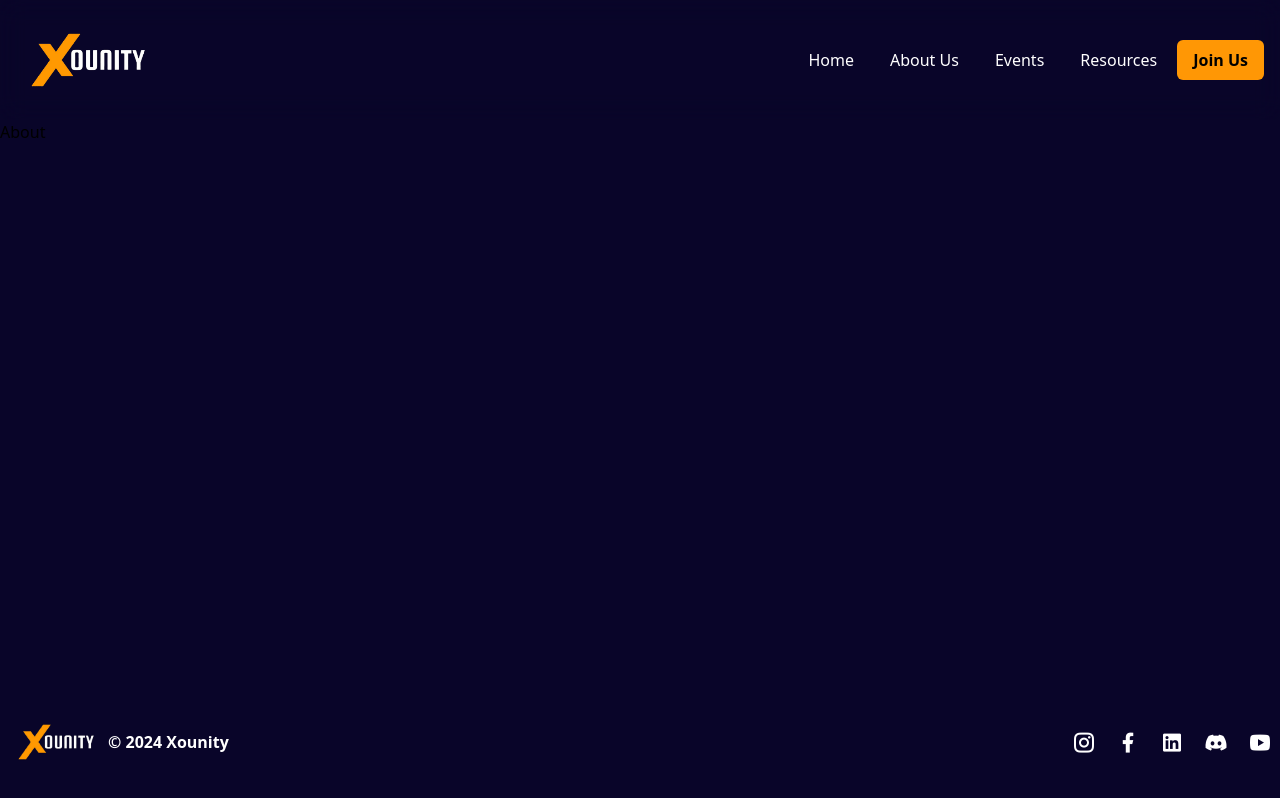
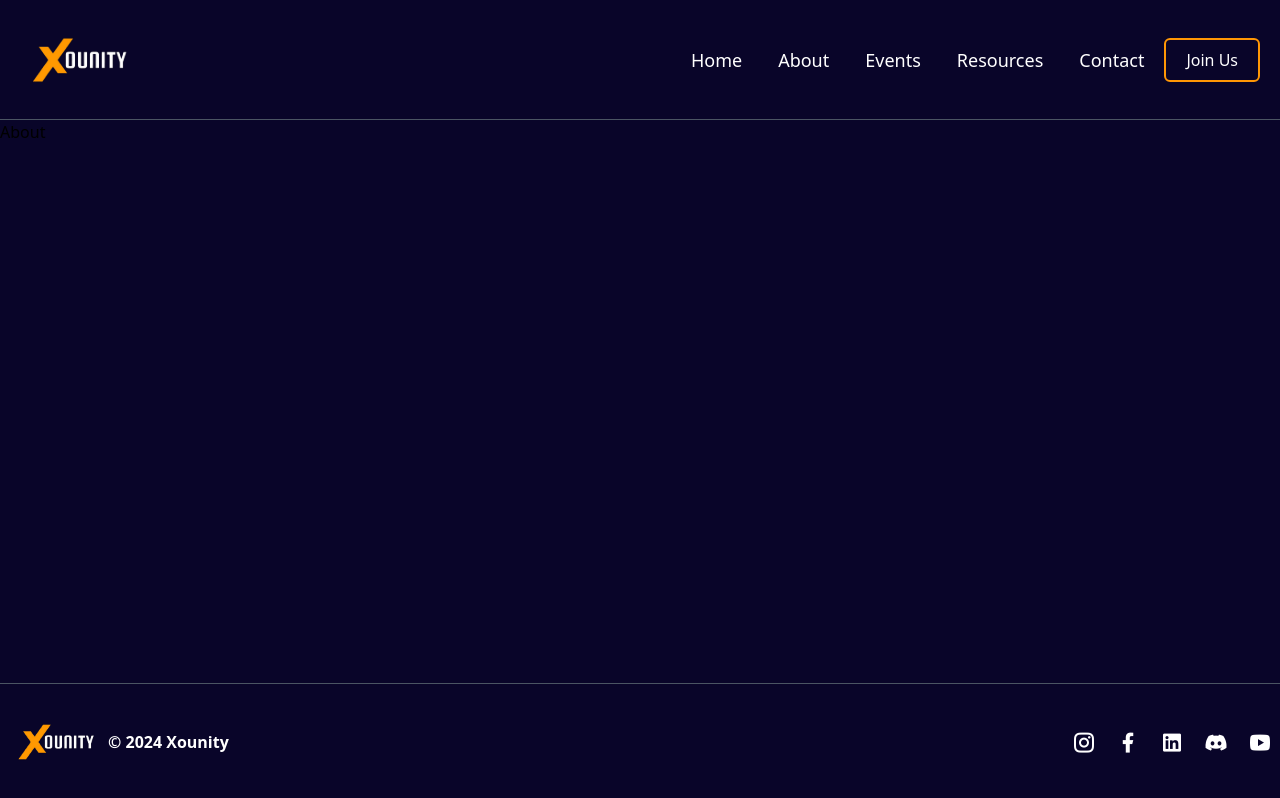
Before and after one commit to Xounity/Xounity-Web, a React (Create React App) app: page /about in a window 1280 px wide. Built offline with nearby package versions, Linux system fonts and the light colour scheme.

Commit message:
Navbar totally updated

```diff
--- a/src/App.js
+++ b/src/App.js
@@ -1,8 +1,8 @@
 import {BrowserRouter as Router, Route, Routes} from "react-router-dom";
 import { Footer } from "./component/Footer";
 import { Hero } from "./component/Hero";
-import { Navbar } from "./component/Navbar";
 import About from "./component/About";
+import Navbar from "./component/Navbar";
 
 
 function App() {
--- a/src/component/Footer.jsx
+++ b/src/component/Footer.jsx
@@ -4,7 +4,7 @@ import logo from "../images/logo.svg"
 export const Footer = () => {
   const year = new Date()
   return (
-    <footer className='flex flex-col md:flex-row justify-between items-center bg-xounity-blue p-2'>
+    <footer className='flex flex-col md:flex-row justify-between items-center bg-xounity-blue p-2 border border-gray-600 border-t-[1px] border-b-0 border-r-0 border-l-0'>
         <a className='flex items-center' href='/'><img className='w-[100px]' src={logo} alt='logo'/><span className='text-white font-semibold text-md'>© {year.getFullYear()} Xounity</span></a>
       <div>
         <ul className='flex justify-center items-center text-white gap-5'>
--- a/src/component/Navbar.jsx
+++ b/src/component/Navbar.jsx
@@ -1,7 +1,7 @@
-import React, { useState } from "react";
+import React, { useState } from 'react';
 import logo from "../images/logo.svg";
 
-export const Navbar = () => {
+const Navbar = () => {
   // State to manage mobile menu visibility
   const [isMobileMenuVisible, setIsMobileMenuVisible] = useState(false);
 
@@ -11,56 +11,69 @@ export const Navbar = () => {
   };
 
   return (
-    <header className="w-full h-[15%] bg-transparent backdrop-blur-md text-white flex justify-between items-center p-4">
-      <img className="w-[28%] md:w-[12%]" src={logo} alt="logo" />
+    <>
+      <header className="w-screen h-[15%] bg-transparent text-white flex justify-between items-center p-5 flex-nowrap border border-gray-600 border-b-[1px] border-t-0 border-r-0 border-l-0 ">
+        <a className="w-2/3 md:w-[20%]" href="/">
+          <img className="w-[50%]" src={logo} alt="Logo" />
+        </a>
         <div className="hamburger md:hidden text-2xl" onClick={toggleMobileMenu}>
           <i className="ri-menu-line"></i>
         </div>
-      <div id="desktop" className="hidden md:flex gap-5">
-        <ul className="flex items-center gap-9">
-          <li className="text-md font-light ease-in-out duration-500 hover:text-xounity-orange">
+        <div id="desktop" className="hidden md:flex gap-5 items-center">
+          <ul className="flex gap-9">
+            <li className="text-lg font-medium text-white hover:text-xounity-orange ease-in-out duration-500">
               <a href="/">Home</a>
             </li>
-          <li className="text-md font-light ease-in-out duration-500 hover:text-xounity-orange">
-            <a href="/about">About Us</a>
+            <li className="text-lg font-medium text-white hover:text-xounity-orange ease-in-out duration-500">
+              <a href="/about">About</a>
             </li>
-          <li className="text-md font-light ease-in-out duration-500 hover:text-xounity-orange">
+            <li className="text-lg font-medium text-white hover:text-xounity-orange ease-in-out duration-500">
               <a href="/event">Events</a>
             </li>
-          <li className="text-md font-light ease-in-out duration-500 hover:text-xounity-orange">
-            <a href="/res">Resources</a>
+            <li className="text-lg font-medium text-white hover:text-xounity-orange ease-in-out duration-500">
+              <a href="/resource">Resources</a>
+            </li>
+            <li className="text-lg font-medium text-white hover:text-xounity-orange ease-in-out duration-500">
+              <a href="/contact">Contact</a>
             </li>
           </ul>
-        <button className="px-4 py-2 bg-xounity-orange text-black font-semibold rounded-md left-1/2 ease-in-out duration-500 hover:bg-yellow-400 hover:text-white">
-          <a href="https://www.whatsapp.com/channel/0029VaYhJmD9cDDVJLuqao0Y" target="_blank" rel="noreferrer">Join Us</a>
+          <div>
+            <button className='border-2 border-xounity-orange px-5 py-2 rounded-md font-medium text-white ease-in-out duration-700 hover:bg-xounity-orange'>
+              <a href='https://www.whatsapp.com/channel/0029VaYhJmD9cDDVJLuqao0Y' target="_blank" rel="noreferrer" >Join Us</a>
             </button>
           </div>
+        </div>
+      </header>
       {isMobileMenuVisible && (
-        <div
-          id="mobile"
-          className="md:hidden absolute top-[15%] left-0 w-full bg-xounity-blue text-white">
+        <div id="mobile" className="md:hidden fixed inset-0 bg-transparent backdrop-blur-md text-white flex flex-col items-center justify-center z-50">
+          <div className="absolute top-5 right-5 text-2xl" onClick={toggleMobileMenu}>
+            <i className="ri-close-line"></i>
+          </div>
           <ul className="flex flex-col items-center gap-4 p-4">
-            <li className="text-md font-light ease-in-out duration-500 hover:text-xounity-orange">
-              <a href="/">Home</a>
+            <li className="text-lg font-medium text-white hover:text-xounity-orange ease-in-out duration-500">
+              <a href="/home">Home</a>
             </li>
-            <li className="text-md font-light ease-in-out duration-500 hover:text-xounity-orange">
-              <a href="/about">About Us</a>
+            <li className="text-lg font-medium text-white hover:text-xounity-orange ease-in-out duration-500">
+              <a href="/about">About</a>
             </li>
-            <li className="text-md font-light ease-in-out duration-500 hover:text-xounity-orange">
+            <li className="text-lg font-medium text-white hover:text-xounity-orange ease-in-out duration-500">
               <a href="/event">Events</a>
             </li>
-            <li className="text-md font-light ease-in-out duration-500 hover:text-xounity-orange">
-              <a href="/res">Resources</a>
+            <li className="text-lg font-medium text-white hover:text-xounity-orange ease-in-out duration-500">
+              <a href="/resource">Resources</a>
+            </li>
+            <li className="text-lg font-medium text-white hover:text-xounity-orange ease-in-out duration-500">
+              <a href="/contact">Contact</a>
             </li>
           </ul>
-          <div className="flex justify-center p-5">
-            <button className="px-4 py-2 bg-xounity-orange text-black font-semibold rounded-md left-1/2 ease-in-out duration-500 hover:bg-yellow-400 hover:text-white">
-              <a href="https://www.whatsapp.com/channel/0029VaYhJmD9cDDVJLuqao0Y" target="_blank" rel="noreferrer">Join Us</a>
+          <div>
+            <button className='border-2 border-xounity-orange px-5 py-2 rounded-md font-medium text-white ease-in-out duration-700 hover:bg-xounity-orange'>
+              <a href='https://www.whatsapp.com/channel/0029VaYhJmD9cDDVJLuqao0Y' target="_blank" rel="noreferrer" >Join Us</a>
             </button>
           </div>
         </div>
       )}
-    </header>
+    </>
   );
 };
 
```
Lines whose indentation alone changed are shown as unchanged.
